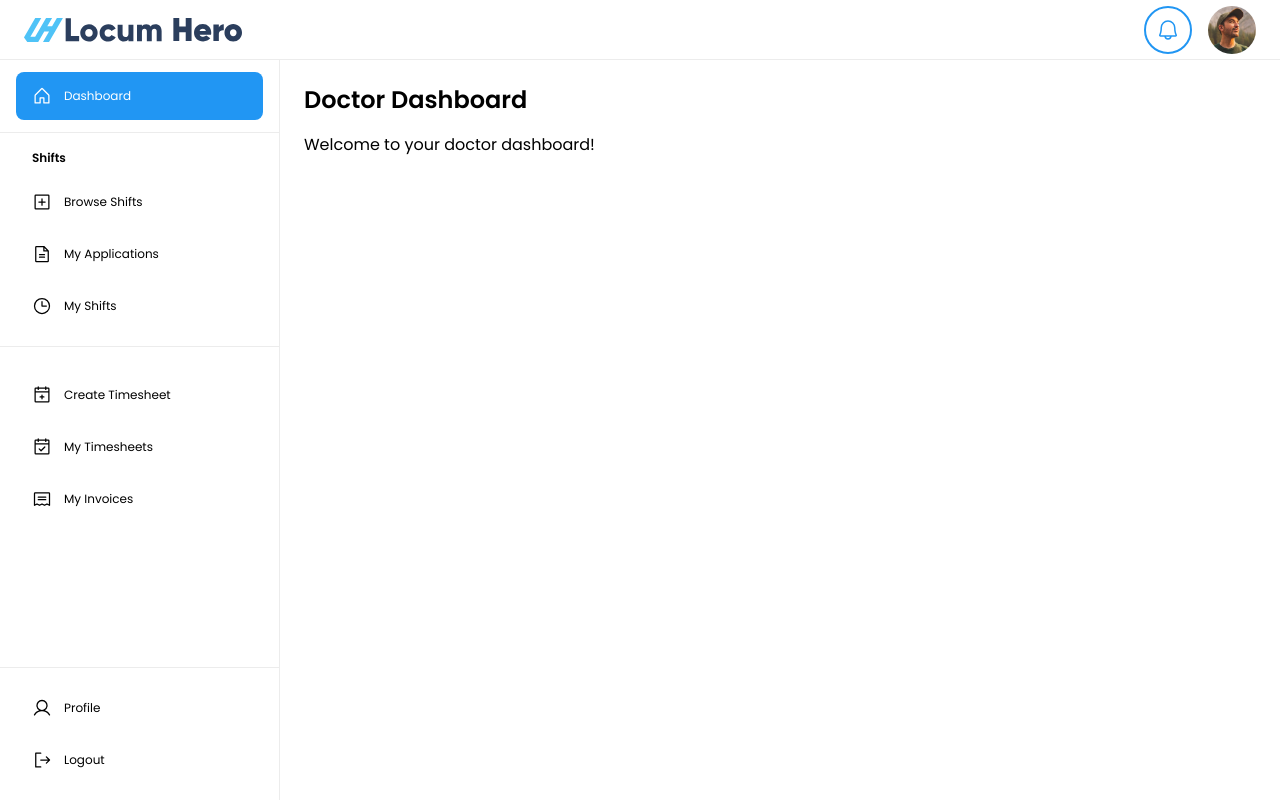
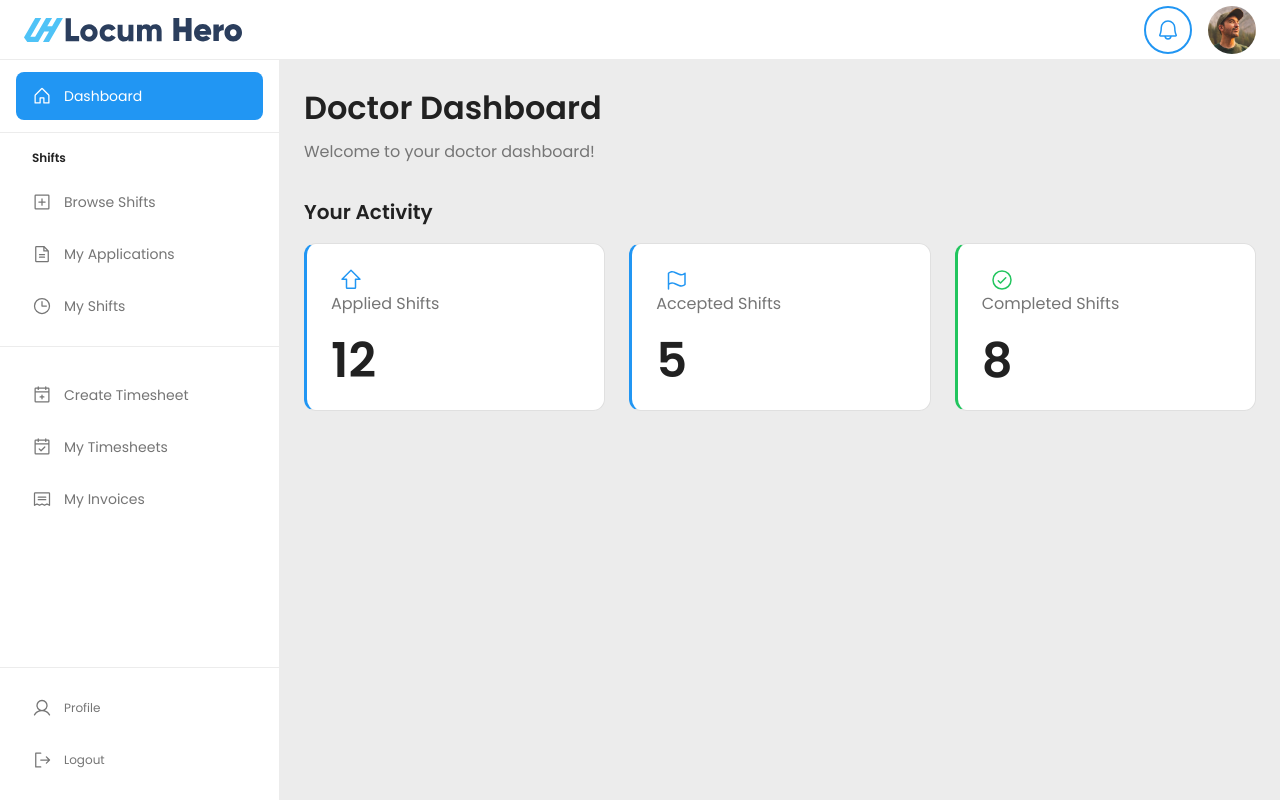
Before and after one commit to ahmadabdul786/CareRoster, a Next.js app: page /doctor in a window 1280 px wide. Built offline with nearby package versions, Linux system fonts and the light colour scheme.

Commit message:
design the activity cards
- Created reusable ActivityCard component with multiple color variants
- Added h0 typography size and fixed CSS theme configuration

```diff
--- a/src/app/(dashboard)/doctor/page.tsx
+++ b/src/app/(dashboard)/doctor/page.tsx
@@ -1,13 +1,51 @@
 'use client';
 
 import { DashboardLayout } from '@/components/dashboard';
+import { Typography } from '@/components/shared/typography';
+import { ActivityCard } from '@/components/ui/activity-card';
 
 export default function DoctorDashboardPage() {
   return (
     <DashboardLayout role="doctor">
-      <div className="p-6">
-        <h1 className="text-2xl font-semibold text-dark-gray mb-4">Doctor Dashboard</h1>
-        <p className="text-secondary-gray">Welcome to your doctor dashboard!</p>
+      <div className="p-6 space-y-6">
+        {/* Welcome Header */}
+        <div className="mb-8">
+          <Typography as="h1" size="h1" weight="semibold" className="text-dark-gray mb-2">
+            Doctor Dashboard
+          </Typography>
+          <Typography as="p" size="lg" weight="normal" className="text-secondary-gray">
+            Welcome to your doctor dashboard!
+          </Typography>
+        </div>
+
+        {/* Activity Section */}
+        <div>
+          <Typography as="h2" size="h3" weight="semibold" className="text-dark-gray mb-4">
+            Your Activity
+          </Typography>
+
+          {/* Activity Cards Grid */}
+          <div className="grid grid-cols-1 md:grid-cols-2 lg:grid-cols-3 gap-6">
+            <ActivityCard
+              icon="ph:arrow-fat-up"
+              label="Applied Shifts"
+              value={12}
+              color="blue"
+            />
+            <ActivityCard
+              icon="ph:flag"
+              label="Accepted Shifts"
+              value={5}
+              color="blue"
+            />
+            <ActivityCard
+              icon="ph:check-circle"
+              label="Completed Shifts"
+              value={8}
+              color="green"
+            />
+          </div>
+        </div>
       </div>
     </DashboardLayout>
   );
--- a/src/app/globals.css
+++ b/src/app/globals.css
@@ -13,9 +13,24 @@ body {
   line-height: normal;
 }
 
+/* Remove default input focus styles */
+input:focus,
+textarea:focus,
+select:focus {
+  outline: none;
+}
+
+input:-webkit-autofill,
+input:-webkit-autofill:hover,
+input:-webkit-autofill:focus {
+  -webkit-box-shadow: 0 0 0 1000px white inset !important;
+  -webkit-text-fill-color: #333 !important;
+}
+
 /*Root Element*/
 :root {
   /* Font-Sizes for Laptop */
+  --h0: 3rem; /* 48px */
   --h1: 2rem; /* 32px */
   --h2: 1.5rem; /* 24px */
   --h3: 1.25rem; /* 20px */
@@ -44,11 +59,10 @@ body {
   --soft-dark: #4A4A4A;
   --dark-hover: #252525;
 
-  /* nuetral */
+  /* neutral */
   --divider-gray: #404040;
   --muted-gray: #8A8A8A;
   --red: #ef4444;
-  --light-gray: #BFBFBF;
   --white: #FFFFFF;
 
   /* accent colors */
@@ -60,34 +74,35 @@ body {
   /* Locum Hero Colors */
   --dark-blue: #005DA6;
   --light-blue: #2196F3;
+
   /* Success */
   --primary-green: #b9f6ca;
   --secondary-green: #69f0ae;
-  --dark-green:#00c853;
+  --dark-green: #00c853;
 
   /* Danger */
   --primary-orange: #fbe9e7;
   --secondary-orange: #ffab91;
-  --dark-orange:#d84315;
+  --dark-orange: #d84315;
 
   /* Warnings */
   --primary-amber: #b9f6ca;
   --secondary-amber: #ffe57f;
-  --dark-amber:#FFC107;
+  --dark-amber: #FFC107;
 
   /* grays */
-
   --primary-gray: #9E9E9E;
   --secondary-gray: #757575;
   --dark-gray: #212121;
   --soft-gray: #CCCCCC;
   --light-gray: #ECECEC;
-
+  --lighter-soft-gray: #ECECEC;
 }
 
 /* Tablet (768px – 1023px) */
 @media (min-width: 768px) and (max-width: 1023px) {
   :root {
+    --h0: 2rem; /* 32px */
     --h1: 1.5rem; /* 24px */
     --h2: 1.25rem; /* 20px */
     --h3: 1.125rem; /* 18px */
@@ -104,6 +119,7 @@ body {
 /* Mobile (max-width: 767px) */
 @media (max-width: 767px) {
   :root {
+    --h0: 1.5rem; /* 24px */
     --h1: 1.25rem; /* 20px */
     --h2: 1.125rem; /* 18px */
     --h3: 1rem; /* 16px */
@@ -116,7 +132,6 @@ body {
     --sm: 0.5rem; /* 8px */
   }
 }
-
 
 @theme {
   /* gold */
@@ -132,6 +147,13 @@ body {
   --color-tertiary-dark: var(--tertiary-dark);
   --color-soft-dark: var(--soft-dark);
   --color-dark-hover: var(--dark-hover);
+
+  /* grays */
+  --color-soft-gray: var(--soft-gray);
+  --color-dark-gray: var(--dark-gray);
+  --color-primary-gray: var(--primary-gray);
+  --color-secondary-gray: var(--secondary-gray);
+  --color-lighter-soft-gray: var(--lighter-soft-gray);
 
   /* neutral */
   --color-divider-gray: var(--divider-gray);
@@ -149,6 +171,7 @@ body {
   --color-warning-amber: var(--warning-amber);
 
   /* Font-size */
+  --text-h0: var(--h0);
   --text-h1: var(--h1);
   --text-h2: var(--h2);
   --text-h3: var(--h3);
@@ -164,3 +187,10 @@ body {
 .max-w-site {
   max-width: 1440px;
 }
+
+.auth-bg {
+  background-image: url('/assets/images/auth-glow.png');
+  background-repeat: no-repeat;
+  background-position: top center;
+  background-size: 1400px auto;
+}
--- a/src/components/dashboard/DashboardLayout.tsx
+++ b/src/components/dashboard/DashboardLayout.tsx
@@ -39,7 +39,10 @@ export function DashboardLayout({ children, role }: DashboardLayoutProps) {
         </div>
 
         {/* Main Content */}
-        <main className="flex-1 w-full lg:w-auto h-[calc(100vh-60px)] overflow-y-auto">
+        <main
+          className="flex-1 w-full lg:w-auto h-[calc(100vh-60px)] overflow-y-auto"
+          style={{ backgroundColor: '#ECECEC' }}
+        >
           {children}
         </main>
       </div>
--- a/src/components/dashboard/DashboardSidebar.tsx
+++ b/src/components/dashboard/DashboardSidebar.tsx
@@ -100,7 +100,7 @@ export function DashboardSidebar({ role }: DashboardSidebarProps) {
                     )}
                   >
                     <Icon icon={item.icon} className="w-5 h-5 shrink-0" />
-                    <Typography size="sm" weight="normal" className="leading-6">
+                    <Typography size="md" weight="normal" className="leading-6">
                       {item.label}
                     </Typography>
                   </Link>
--- a/src/components/shared/typography/index.tsx
+++ b/src/components/shared/typography/index.tsx
@@ -6,6 +6,7 @@ import type { VariantProps } from "class-variance-authority";
 const typography = cva("", {
     variants: {
         size: {
+            h0: ["text-h0"],
             h1: ["text-h1"],
             h2: ["text-h2"],
             h3: ["text-h3"],
--- /dev/null
+++ b/src/components/ui/activity-card/index.tsx
@@ -0,0 +1,81 @@
+'use client';
+
+import { Icon } from '@iconify/react';
+import { Typography } from '@/components/shared/typography';
+
+interface ActivityCardProps {
+  icon: string;
+  label: string;
+  value: number | string;
+  color?: 'blue' | 'green' | 'orange' | 'red';
+  className?: string;
+}
+
+const colorStyles = {
+  blue: {
+    border: 'border-l-light-blue',
+    icon: 'text-light-blue',
+    bg: 'bg-light-blue/10',
+  },
+  green: {
+    border: 'border-l-success-green',
+    icon: 'text-success-green',
+    bg: 'bg-success-green/10',
+  },
+  orange: {
+    border: 'border-l-warning-amber',
+    icon: 'text-warning-amber',
+    bg: 'bg-warning-amber/10',
+  },
+  red: {
+    border: 'border-l-alert-red',
+    icon: 'text-alert-red',
+    bg: 'bg-alert-red/10',
+  },
+};
+
+export function ActivityCard({
+  icon,
+  label,
+  value,
+  color = 'blue',
+  className = '',
+}: ActivityCardProps) {
+  const styles = colorStyles[color];
+
+  return (
+    <div
+      className={`
+        relative w-full h-[168px] bg-white rounded-xl border border-[#E0E0E0]
+        ${styles.border} border-l-[3px] p-6 flex flex-col justify-between
+        hover:shadow-md transition-shadow duration-200
+        ${className}
+      `}
+    >
+      {/* Icon */}
+      <div className={`w-10 h-10 rounded-lg  flex items-center justify-center`}>
+        <Icon icon={icon} className={`w-6 h-6 ${styles.icon}`} />
+      </div>
+
+      {/* Content */}
+      <div className="flex flex-col gap-2">
+        <Typography
+          as="p"
+          size="lg"
+          weight="normal"
+          className="text-secondary-gray"
+        >
+          {label}
+        </Typography>
+        <Typography
+          as="h3"
+          size="h0"
+          weight="semibold"
+          className="text-dark-gray"
+        >
+          {value}
+        </Typography>
+      </div>
+    </div>
+  );
+}
```
Lines whose indentation alone changed are shown as unchanged.
